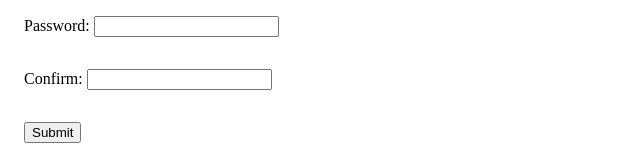
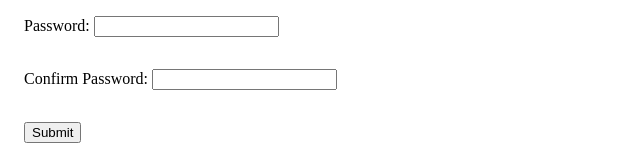
Before and after one commit to samuelmckean/simple-form, a website: page dist/index.html in a window 1280 px wide. Shown: the part 217-377 px from the top of the page, without its empty margins (0-640 px from the left). Drawn offline with Linux system fonts and the light colour scheme; files that its build step writes are made by us from their sources.

Commit message:
corrected typo on passwordconfirm label

```diff
--- a/dist/index.html
+++ b/dist/index.html
@@ -28,7 +28,7 @@
         minlength="8" maxlength="20" required>
       </div>
       <div>
-        <label for="passwordconfirm">Confirm: </label>
+        <label for="passwordconfirm">Confirm Password: </label>
         <input type="password" name="passwordconfirm" id="password-confirm"
         minlength="8" maxlength="20" required>
       </div>
```
